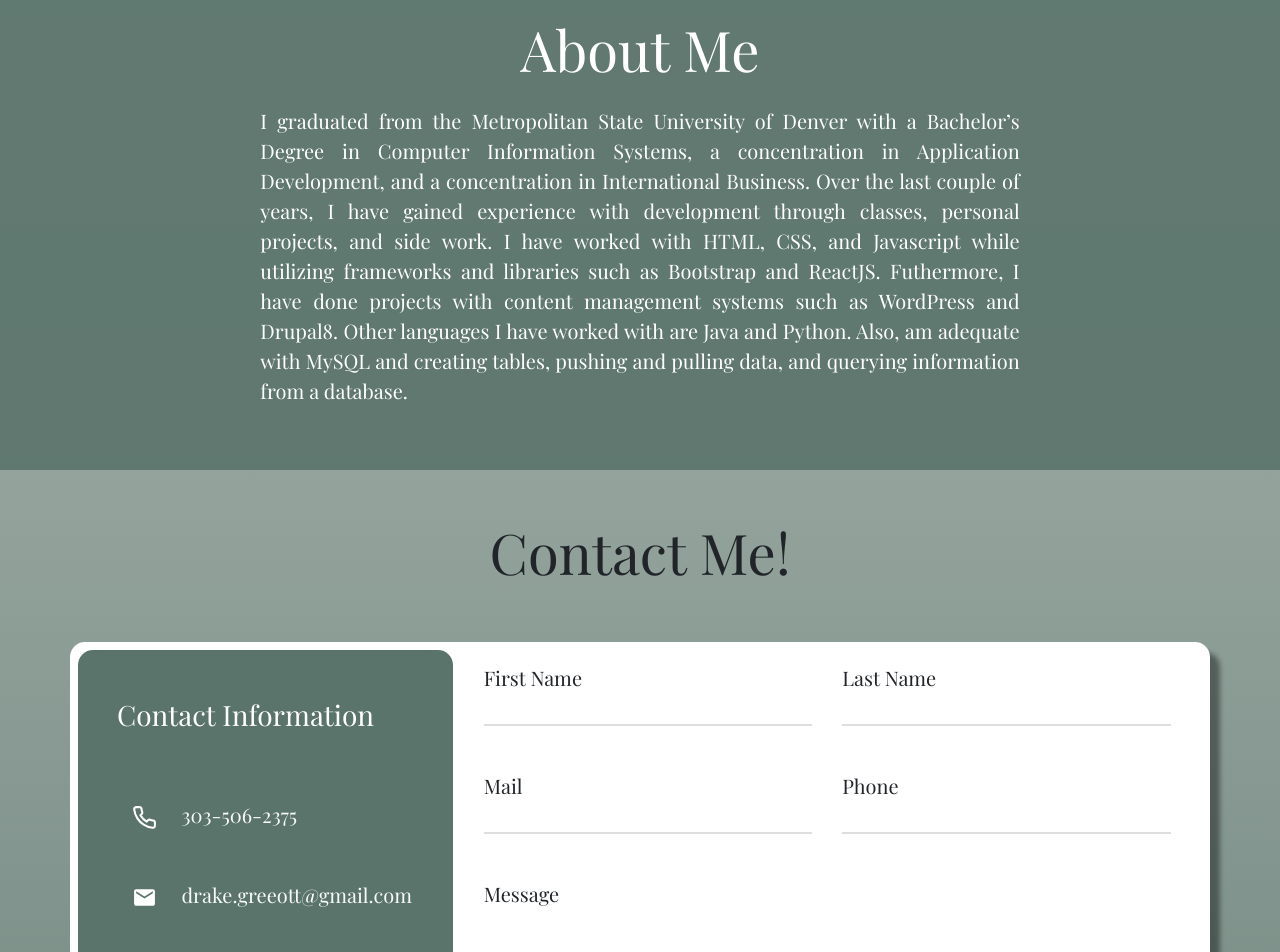
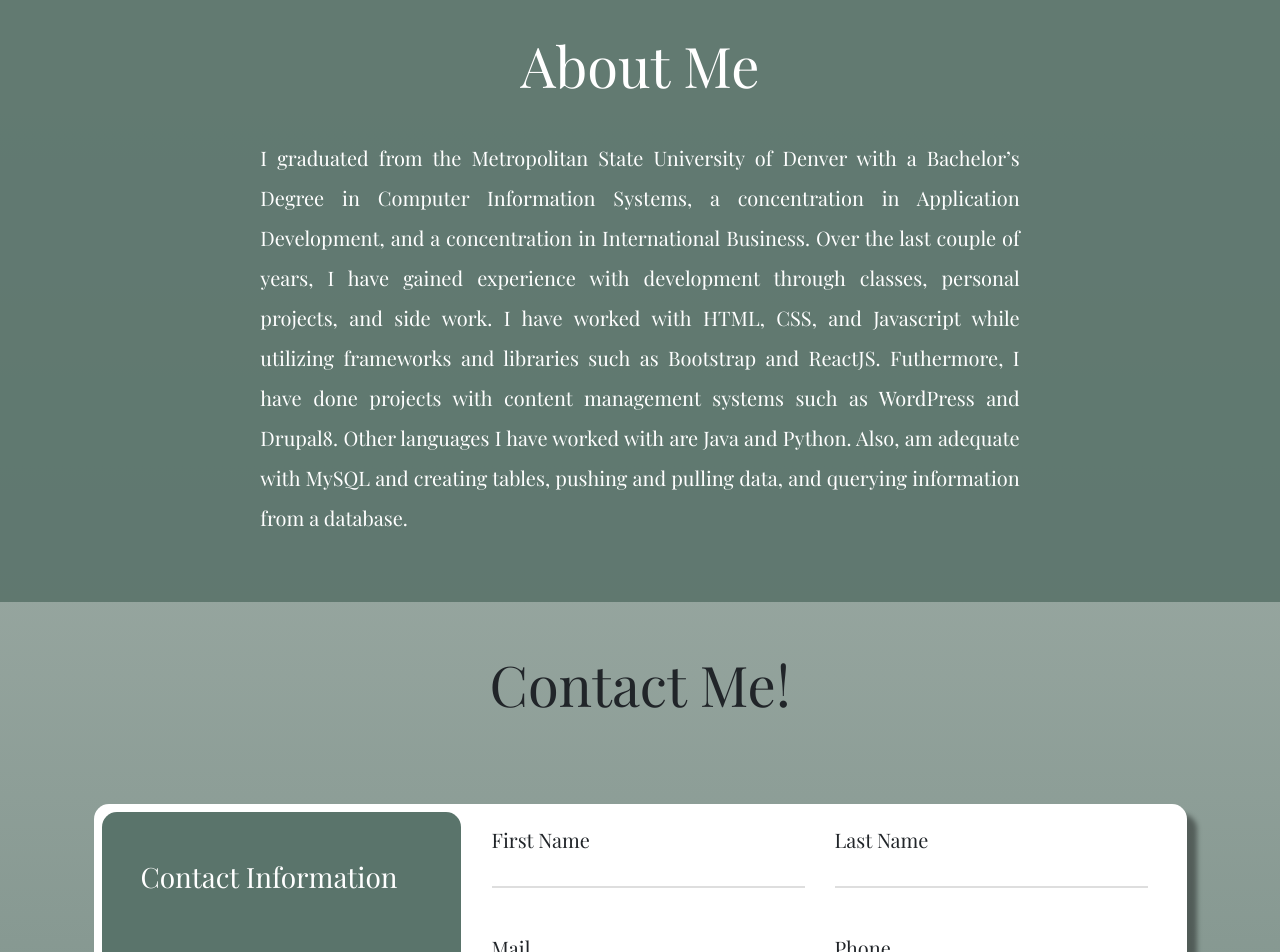
Before and after one commit to dgreeott/MyPortfolio, a React (Create React App) app in the folder my-portfolio/: page / in a window 1280 px wide. Shown: the part 1820-2772 px from the top of the page. Built offline with nearby package versions, Linux system fonts and the light colour scheme; what webfontloader would draw is missing.

Commit message:
Added animation to text

```diff
--- a/my-portfolio/package.json
+++ b/my-portfolio/package.json
@@ -27,7 +27,9 @@
     "react-router-hash-link": "^2.3.1",
     "react-scripts": "^4.0.0",
     "react-scrollable-anchor": "^0.6.1",
+    "react-spring": "^9.0.0",
     "react-video-js-player": "^1.1.1",
+    "react-visibility-sensor": "^5.1.1",
     "serve": "^11.3.2",
     "web-vitals": "^0.2.4",
     "webfontloader": "^1.6.28"
--- a/my-portfolio/src/components/AboutPage/About.css
+++ b/my-portfolio/src/components/AboutPage/About.css
@@ -1,4 +1,16 @@
 .about {
-    background-color:rgba(90, 116, 107, .9);
-    color: #fff;
+  background-color: rgba(90, 116, 107, 0.9);
+  color: #fff;
 }
+
+.aboutRow {
+  margin: 4rem;
+}
+
+.headerRow {
+  margin: 1rem;
+}
+
+p.aboutText {
+  line-height: 200%;
+}
--- a/my-portfolio/src/components/AboutPage/About.js
+++ b/my-portfolio/src/components/AboutPage/About.js
@@ -1,21 +1,22 @@
-import React, { Component } from "react";
+import React from "react";
+import FadeInText from "../FadeIn";
 import "./About.css";
 
-class About extends Component {
-  render() {
+const About = () => {
   return (
     <>
       <div className="container-fluid about">
+        <FadeInText>
           <div className="row justify-content-center m-5">
             <div className="row justify-content-center m-3">
-              <div className="col-sm text-center">
+              <div className="col-sm text-center m-3">
                 <h1 className="display-4">About Me</h1>
               </div>
             </div>
 
-            <div className="row justify-content-center mb-5">
-              <div className="col-sm-8 text-center">
-                <p className="lead text-justify">
+            <div className="row justify-content-center">
+              <div className="col-sm-8 text-center mb-5">
+                <p className="lead text-justify aboutText">
                   I graduated from the Metropolitan State University of Denver
                   with a Bachelor’s Degree in Computer Information Systems, a
                   concentration in Application Development, and a concentration
@@ -25,18 +26,18 @@ class About extends Component {
                   CSS, and Javascript while utilizing frameworks and libraries
                   such as Bootstrap and ReactJS. Futhermore, I have done
                   projects with content management systems such as WordPress and
-                  Drupal8. Other languages I have worked with are Java
-                  and Python. Also, am adequate with MySQL and creating tables,
+                  Drupal8. Other languages I have worked with are Java and
+                  Python. Also, am adequate with MySQL and creating tables,
                   pushing and pulling data, and querying information from a
                   database.
                 </p>
               </div>
             </div>
           </div>
+        </FadeInText>
       </div>
     </>
   );
-  }
-}
+};
 
 export default About;
--- a/my-portfolio/src/components/ContactPage/Contact.css
+++ b/my-portfolio/src/components/ContactPage/Contact.css
@@ -1,3 +1,7 @@
+
+.headerRow {
+    padding: 5%;
+  }
 
 .icons-contact {
     background-color: #f45d48;
--- a/my-portfolio/src/components/ContactPage/Contact.js
+++ b/my-portfolio/src/components/ContactPage/Contact.js
@@ -1,6 +1,6 @@
 import React, { Component } from "react";
 import { FormspreeProvider } from "@formspree/react";
-/*import axios from "axios";*/
+import FadeInText from "../FadeIn";
 import "./Contact.css";
 import ContacForm from "./ContactForm";
 
@@ -14,31 +14,35 @@ class Contact extends Component {
       <>
         <IconContext.Provider value={{ color: "#ffff" }}>
           <div className="container-fluid contact">
-            <div className="row justify-content-center m-5">
+            <div className="row justify-content-center">
               <div classNamne="col-sm text-center">
+                <FadeInText>
                   <h1 className="display-4">Contact Me!</h1>
+                </FadeInText>
               </div>
             </div>
-            <div className="row justify-content-center m-5">
+            <div className="row justify-content-center headerRow">
               <div className="container formContainer">
                 <div className="row p-2 contactSection">
                   <div className="col-sm-4 info">
                     <div className="row m-4 mt-5">
+                      <FadeInText>
                         <h3 className="mb-5">Contact Information</h3>
+                      </FadeInText>
                     </div>
+                    <FadeInText>
                       <div className="row m-4">
                         <div className="col-sm-2">
                           <FiPhone size={25} />
                         </div>
                         <div className="col-sm-10">
-                        <a
-                          href="tel:303-506-23-75"
-                          className="text-light"
-                        >
+                          <a href="tel:303-506-23-75" className="text-light">
                             <h5 className="phoneNumber">303-506-2375</h5>
                           </a>
                         </div>
                       </div>
+                    </FadeInText>
+                    <FadeInText>
                       <div className="row m-4 mt-5">
                         <div className="col-sm-2">
                           <MdEmail size={25} />
@@ -52,21 +56,24 @@ class Contact extends Component {
                           </a>
                         </div>
                       </div>
+                    </FadeInText>
+                    <FadeInText>
                       <div className="row m-4 mt-5">
                         <div className="col-sm-2">
                           <MdLocationOn size={25} />
                         </div>
 
                         <div className="col-sm-10">
-                        <h5 className="address">
-                          101 Grant St, Denver, Co
-                        </h5>
+                          <h5 className="address">101 Grant St, Denver, Co</h5>
                         </div>
                       </div>
+                    </FadeInText>
                   </div>
                   <FormspreeProvider project={"1631743260328198067"}>
                     <div className="col-sm-8 form">
+                      <FadeInText>
                         <ContacForm />
+                      </FadeInText>
                     </div>
                   </FormspreeProvider>
                 </div>
--- /dev/null
+++ b/my-portfolio/src/components/FadeIn.js
@@ -0,0 +1,28 @@
+import React, { useState } from "react";
+import { useSpring, animated } from "react-spring";
+import VisibilitySensor from "react-visibility-sensor";
+
+const FadeInDirection = ({ isVisible, children }) => {
+    const props = useSpring({
+      opacity: isVisible ? 1 : 0,
+      transform: isVisible ? "translateY(0px)" : "translateY(50px)",
+      config: {delay: 3000, duration: 1000}
+    });
+    return <animated.div style={props}>{children}</animated.div>;
+  };
+
+ const FadeInText = ({ children }) => {
+    const [isVisible, setVisibility] = useState(false);
+
+    const onChange = (visiblity) => {
+      visiblity && setVisibility(visiblity);
+    };
+
+    return (
+      <VisibilitySensor onChange={onChange}>
+        <FadeInDirection isVisible={isVisible}>{children}</FadeInDirection>
+      </VisibilitySensor>
+    );
+  };
+
+  export default FadeInText;
--- a/my-portfolio/src/components/HeaderPage/Header.js
+++ b/my-portfolio/src/components/HeaderPage/Header.js
@@ -1,6 +1,7 @@
 import React, { Component } from "react";
 import "./Header.css";
 import Typer from "../Typer";
+import FadeInText from "../FadeIn";
 
 import { AiFillDownCircle } from "react-icons/ai";
 
@@ -21,6 +22,7 @@ class Header extends Component {
           backgroundImage: `url(https://drakes-portfolio.s3-us-west-2.amazonaws.com/img/forest-1920.jpg)`,
         }}
       >
+        <FadeInText>
           <div className="container-fluid rounded headerText">
             <div className="row justify-content-center">
               <div className="col-sm text-center">
@@ -29,19 +31,21 @@ class Header extends Component {
             </div>
             <div className="row text-center ">
               <div className="col-sm ">
-              <Typer className="headerTyper"
+                <Typer
+                  className="headerTyper"
                   dataText={["Software Developer", "Welcome to my website!"]}
                 />
               </div>
             </div>
             <div className="row text-center m-5">
               <div className="col-sm">
-              <a href="#section1" className="downArrow">
+                <a href="#mywork" className="downArrow">
                   <AiFillDownCircle size={50} />
                 </a>
               </div>
             </div>
           </div>
+        </FadeInText>
       </div>
     );
   }
--- a/my-portfolio/src/components/ProjectsPage/Projects.js
+++ b/my-portfolio/src/components/ProjectsPage/Projects.js
@@ -1,6 +1,8 @@
 import React, { Component } from "react";
 import { Link } from "react-router-dom";
 import ScrollableAnchor from "react-scrollable-anchor";
+import FadeInText from "../FadeIn";
+
 import "./Projects.css";
 import { Button } from "../Button";
 import { Project } from "./ProjectData";
@@ -12,7 +14,7 @@ class Projects extends Component {
         <div className="container-fluid">
           <div className="row justify-content-center">
             <div className="col-sm text-center">
-              <ScrollableAnchor id={"section1"}>
+              <ScrollableAnchor id={"mywork"}>
                 <h1 className="display-4">My Work</h1>
               </ScrollableAnchor>
             </div>
@@ -41,8 +43,7 @@ class Projects extends Component {
                             {item.text}
                           </h5>
                           <h5 key={index} className={item.cNameIcons}>
-                              {item.icon1}{" "} {item.icon2}{" "} {item.icon3}{" "}
-                              {item.icon4}{" "}
+                            {item.icon1} {item.icon2} {item.icon3} {item.icon4}{" "}
                           </h5>
                           <Button>More...</Button>
                         </div>
```
Also changed, not shown: 2 other files (tests, documents, lock files or other folders). Lines whose indentation alone changed are shown as unchanged.
